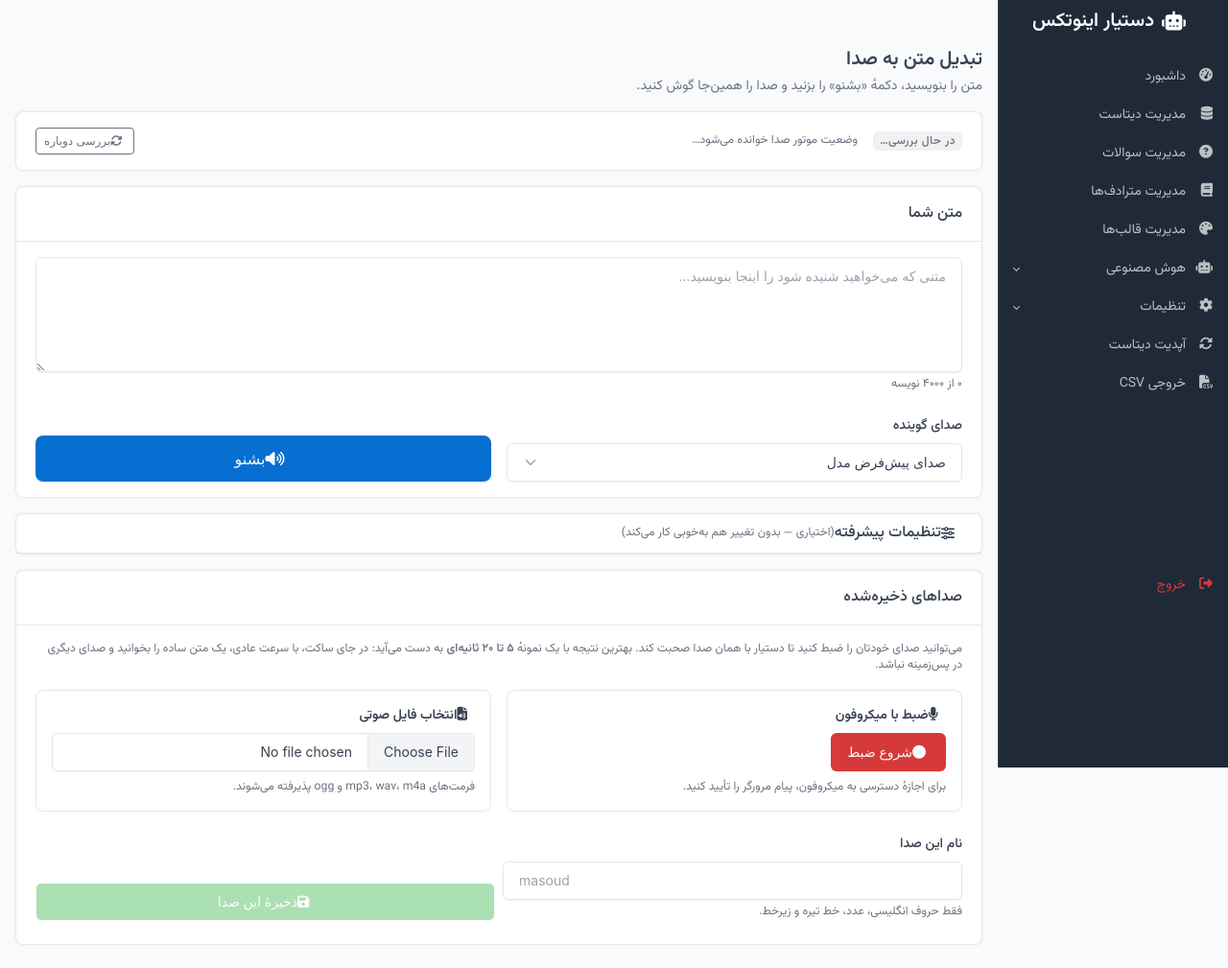
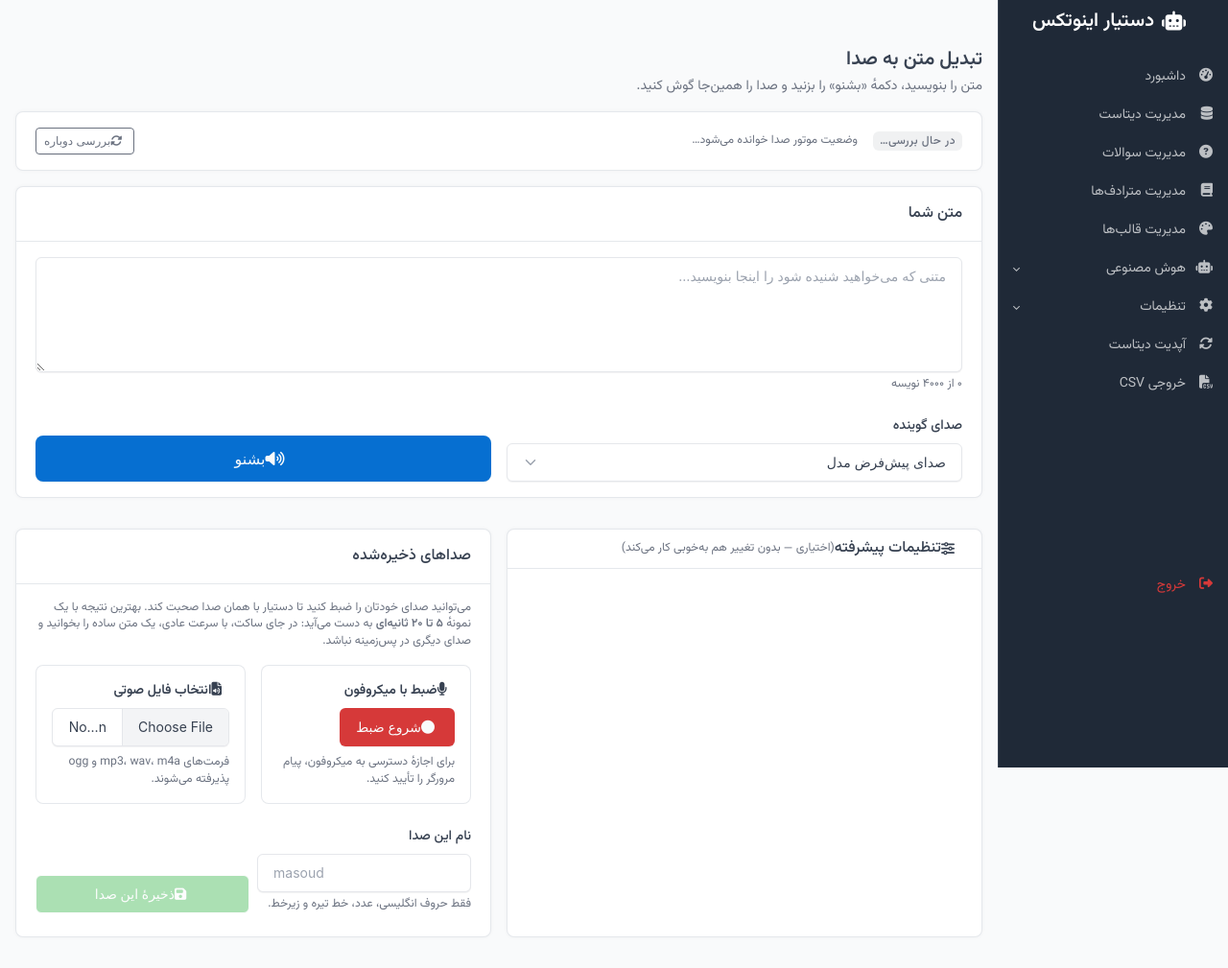
Before and after one commit to Kohandezh/PadyarAIChatBot, a Python web app: template templates/admin/tts.html in a window 1280 px wide. Shown: the whole page at 96% size. After the commit the page ends 977 px from the top, so only its background shows below. Run offline with Jinja, Linux system fonts and the light colour scheme; the template is opened without the code that fills it, so the values that code supplies are empty; some libraries are stand-ins or nearby versions.

Commit message:
style(tts): put tuning and the voice library side by side
Tuning a voice and auditioning it are one task, but the two cards were stacked,
so an operator moving a slider had to scroll past a whole card to reach the
voice it applies to. They now share a row, two columns from lg up, and stack
again below that where two columns would be unreadable.

`h-100` on both cards so the shorter one does not leave a ragged edge; `mt-3`
moves from each card to the row, which is now the thing being spaced.

Co-Authored-By: Claude Opus 5 (1M context) <noreply@anthropic.com>

```diff
--- a/templates/admin/tts.html
+++ b/templates/admin/tts.html
@@ -77,7 +77,12 @@
 </div>
 
 {# ── Advanced: the three real Chatterbox knobs ────────────────────────── #}
-<div class="card mt-3">
+{# Side by side on wide screens: tuning a voice and auditioning it are
+   one task, and making the operator scroll between them was needless.
+   They stack again below lg, where two columns would be unreadable. #}
+<div class="row row-cards mt-3">
+  <div class="col-12 col-lg-6">
+    <div class="card h-100">
       <div class="card-header py-2">
         <a class="text-decoration-none text-reset d-flex align-items-center w-100" data-bs-toggle="collapse"
            href="#tts-advanced" role="button" aria-expanded="false" aria-controls="tts-advanced">
@@ -136,9 +141,9 @@
         </div>
       </div>
     </div>
-
-{# ── Voice library: record or upload a reference clip ─────────────────── #}
-<div class="card mt-3">
+  </div>
+  <div class="col-12 col-lg-6">
+    <div class="card h-100">
       <div class="card-header"><h3 class="card-title">صداهای ذخیره‌شده</h3></div>
       <div class="card-body">
         <p class="text-muted small">
@@ -210,6 +215,8 @@
         <div id="voice-save-msg" class="mt-2"></div>
       </div>
     </div>
+  </div>
+</div>
 {% endblock %}
 
 {% block page_js %}
```
Lines whose indentation alone changed are shown as unchanged.
